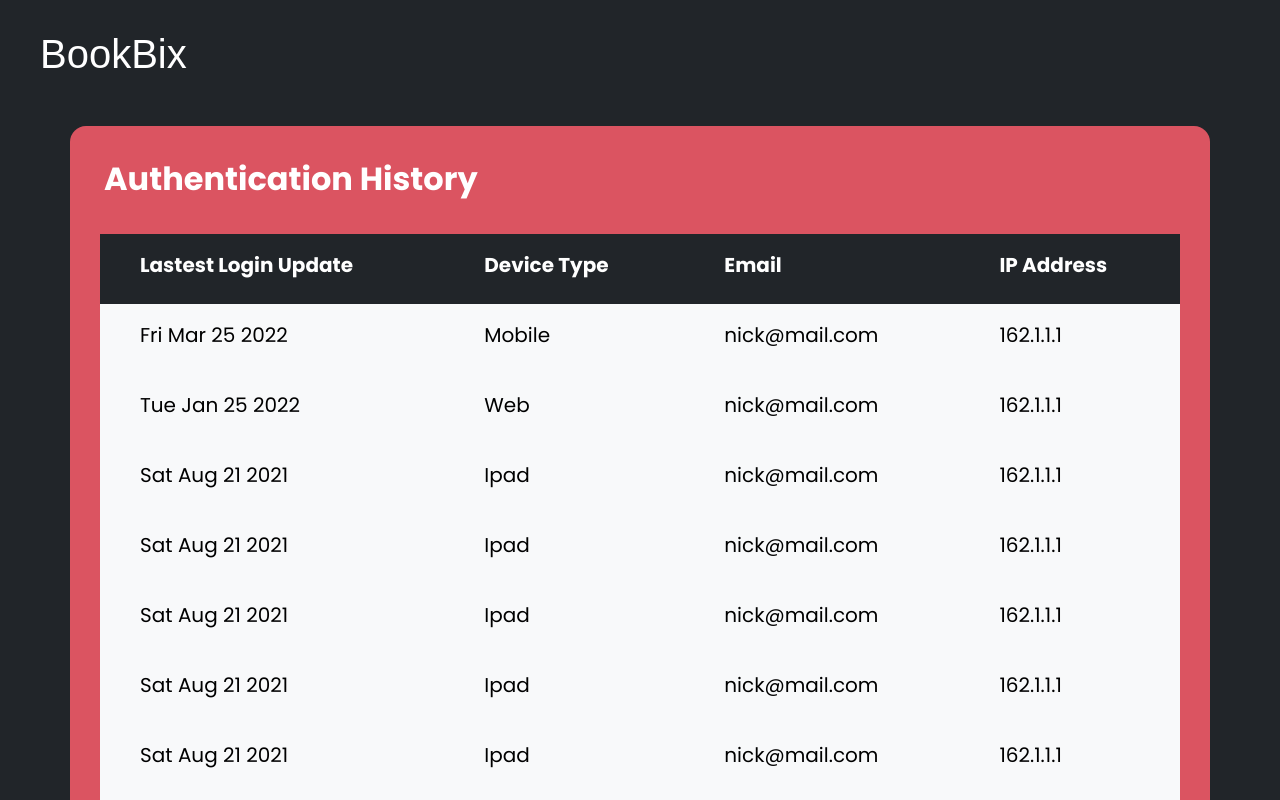
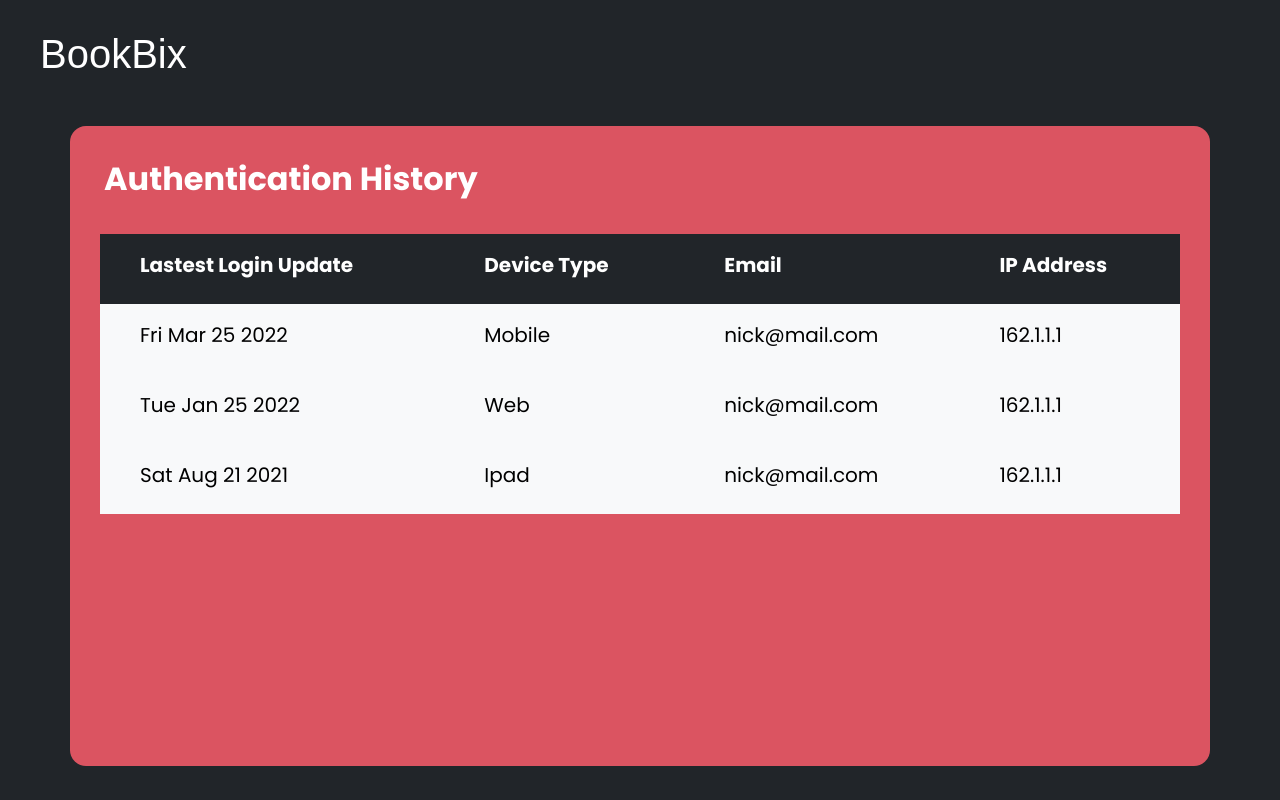
Before and after one commit to 2110336-2565-2/sec33_Group4_BookBix_Frontend, a React (Vite) app: page /login-history in a window 1280 px wide. Shown: the top 800 px of the page. Built offline with nearby package versions, Linux system fonts and the light colour scheme; no server answers; a web font is replaced by a local one.

Commit message:
🎒 Update Key to component and fix style

```diff
--- a/src/assets/scss/components/_loggedinhistory.scss
+++ b/src/assets/scss/components/_loggedinhistory.scss
@@ -1,10 +1,13 @@
 @use '../abstracts' as *;
 
 .history-page {
+  min-height: 100vh;
   .main-container {
+    min-height: 80vh;
     background-color: $red-magenta;
     color: white;
     padding: 30px;
+    margin-bottom: 50px;
   }
   tr {
     height: 70px;
--- a/src/screens/LoggedInHistory.tsx
+++ b/src/screens/LoggedInHistory.tsx
@@ -1,4 +1,3 @@
-import React from 'react'
 import { Container, Row, Col, Table } from 'react-bootstrap'
 
 interface HistoriesInterface {
@@ -15,24 +14,6 @@ const LoggedInHistory = () => {
   const histories: HistoryInterface[] = [
     { date: new Date('2022-03-25'), deviceType: 'Mobile', email: 'nick@mail.com', ipAddress: '162.1.1.1' },
     { date: new Date('2022-01-25'), deviceType: 'Web', email: 'nick@mail.com', ipAddress: '162.1.1.1' },
-    { date: new Date('2021-08-21'), deviceType: 'Ipad', email: 'nick@mail.com', ipAddress: '162.1.1.1' },
-    { date: new Date('2021-08-21'), deviceType: 'Ipad', email: 'nick@mail.com', ipAddress: '162.1.1.1' },
-    { date: new Date('2021-08-21'), deviceType: 'Ipad', email: 'nick@mail.com', ipAddress: '162.1.1.1' },
-    { date: new Date('2021-08-21'), deviceType: 'Ipad', email: 'nick@mail.com', ipAddress: '162.1.1.1' },
-    { date: new Date('2021-08-21'), deviceType: 'Ipad', email: 'nick@mail.com', ipAddress: '162.1.1.1' },
-    { date: new Date('2021-08-21'), deviceType: 'Ipad', email: 'nick@mail.com', ipAddress: '162.1.1.1' },
-    { date: new Date('2021-08-21'), deviceType: 'Ipad', email: 'nick@mail.com', ipAddress: '162.1.1.1' },
-    { date: new Date('2021-08-21'), deviceType: 'Ipad', email: 'nick@mail.com', ipAddress: '162.1.1.1' },
-    { date: new Date('2021-08-21'), deviceType: 'Ipad', email: 'nick@mail.com', ipAddress: '162.1.1.1' },
-    { date: new Date('2021-08-21'), deviceType: 'Ipad', email: 'nick@mail.com', ipAddress: '162.1.1.1' },
-    { date: new Date('2021-08-21'), deviceType: 'Ipad', email: 'nick@mail.com', ipAddress: '162.1.1.1' },
-    { date: new Date('2021-08-21'), deviceType: 'Ipad', email: 'nick@mail.com', ipAddress: '162.1.1.1' },
-    { date: new Date('2021-08-21'), deviceType: 'Ipad', email: 'nick@mail.com', ipAddress: '162.1.1.1' },
-    { date: new Date('2021-08-21'), deviceType: 'Ipad', email: 'nick@mail.com', ipAddress: '162.1.1.1' },
-    { date: new Date('2021-08-21'), deviceType: 'Ipad', email: 'nick@mail.com', ipAddress: '162.1.1.1' },
-    { date: new Date('2021-08-21'), deviceType: 'Ipad', email: 'nick@mail.com', ipAddress: '162.1.1.1' },
-    { date: new Date('2021-08-21'), deviceType: 'Ipad', email: 'nick@mail.com', ipAddress: '162.1.1.1' },
-    { date: new Date('2021-08-21'), deviceType: 'Ipad', email: 'nick@mail.com', ipAddress: '162.1.1.1' },
     { date: new Date('2021-08-21'), deviceType: 'Ipad', email: 'nick@mail.com', ipAddress: '162.1.1.1' },
   ]
 
@@ -61,11 +42,12 @@ const LoggedInHistory = () => {
 
 const HistoryTable = ({ histories }: HistoriesInterface) => {
   return (
-    <Table borderless responsive="sm">
+    <Table borderless responsive="lg">
       <HistoryTableHeader />
       {histories.map((history) => {
         return (
           <HistoryTableBody
+            key={history.date.toDateString()}
             date={history.date}
             deviceType={history.deviceType}
             email={history.email}
```
